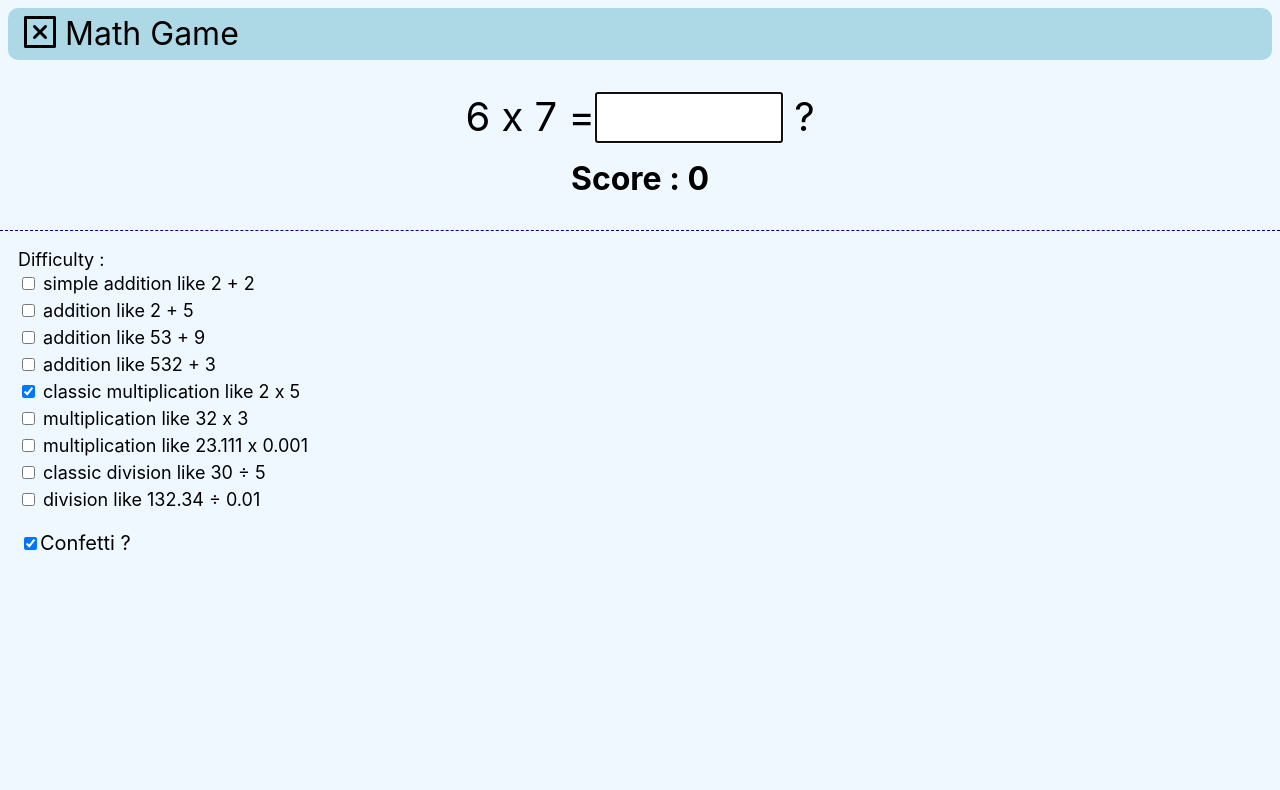
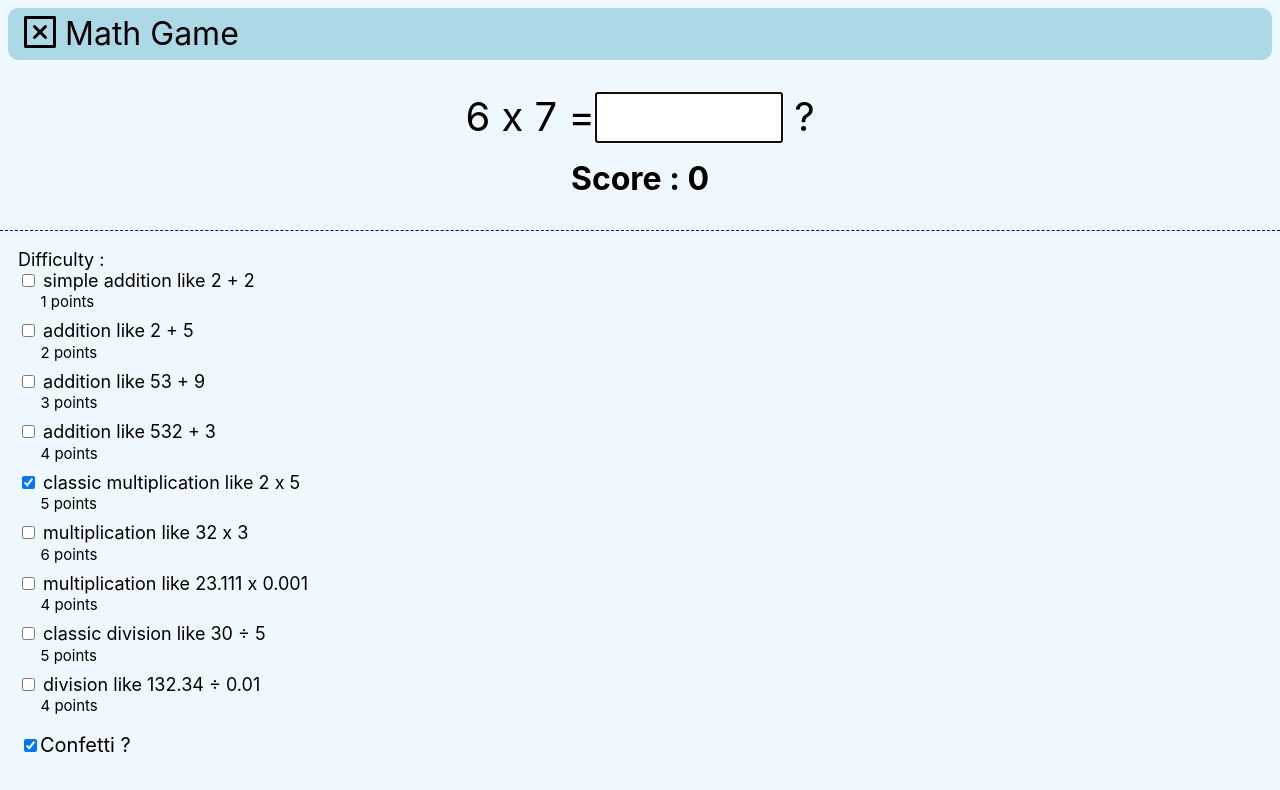
Before and after one commit to paulgreg/math-game, a React (Create React App) app: page / in a window 1280 px wide. Shown: the top 790 px of the page. Built offline with nearby package versions, Linux system fonts and the light colour scheme.

Commit message:
Add different scores for each computation

```diff
--- a/src/App.js
+++ b/src/App.js
@@ -2,7 +2,7 @@ import { useEffect, useState } from 'react'
 import './App.css'
 import Header from './components/Header'
 import Question from './components/Question'
-import Score from './components/Score'
+import Score, { getPoints } from './components/Score'
 import Chronometer from './components/Chronometer'
 import Difficulty, {
     getDefaultDifficulties,
@@ -40,7 +40,7 @@ export default function App() {
         setWin(false)
         if (checkResult({ difficulty, x, y, result })) {
             setWin(true)
-            setScore(score + 1)
+            setScore(score + getPoints(difficulty))
             setWinTimeout(getNewQuestion)
         }
     }
--- a/src/components/Difficulty.css
+++ b/src/components/Difficulty.css
@@ -5,5 +5,8 @@
 
 .difficulties-option {
     display: block;
-    line-height: 1.5em;
 }
+.difficulties-point {
+    display: block;
+    margin: 0.1em auto 0.6em 1.5em;
+}
--- a/src/components/Difficulty.js
+++ b/src/components/Difficulty.js
@@ -11,6 +11,7 @@ import {
     DIVIDE_INT_2_NUMBER,
     DIVIDE_SIMPLE_FLOAT_NUMBER,
 } from './MathUtils'
+import { getPoints } from './Score'
 import { load, save } from './store'
 
 export const pickRandomDifficulty = (difficulties) => {
@@ -78,7 +79,10 @@ export default function Difficulty({
                         value={key}
                         checked={value}
                     ></input>{' '}
-                    {labels[key]}
+                    {labels[key]}{' '}
+                    <small className="difficulties-point">
+                        {getPoints(key)} points
+                    </small>
                 </label>
             ))}
         </div>
--- a/src/components/Score.js
+++ b/src/components/Score.js
@@ -1,4 +1,20 @@
 import './Score.css'
+
+export const getPoints = (difficulty) => {
+    return (
+        {
+            ADD_INT_SIMPLE_NUMBER: 1,
+            ADD_INT_1_NUMBER: 2,
+            ADD_INT_2_NUMBER: 3,
+            ADD_INT_3_NUMBER: 4,
+            MULTIPLY_INT_1_NUMBER: 5,
+            MULTIPLY_INT_2_NUMBER: 6,
+            DIVIDE_INT_2_NUMBER: 5,
+            MULTIPLY_SIMPLE_FLOAT_NUMBER: 4,
+            DIVIDE_SIMPLE_FLOAT_NUMBER: 4,
+        }[difficulty] || 1
+    )
+}
 
 export default function Score({ score }) {
     return <div className="score">Score : {score}</div>
```
